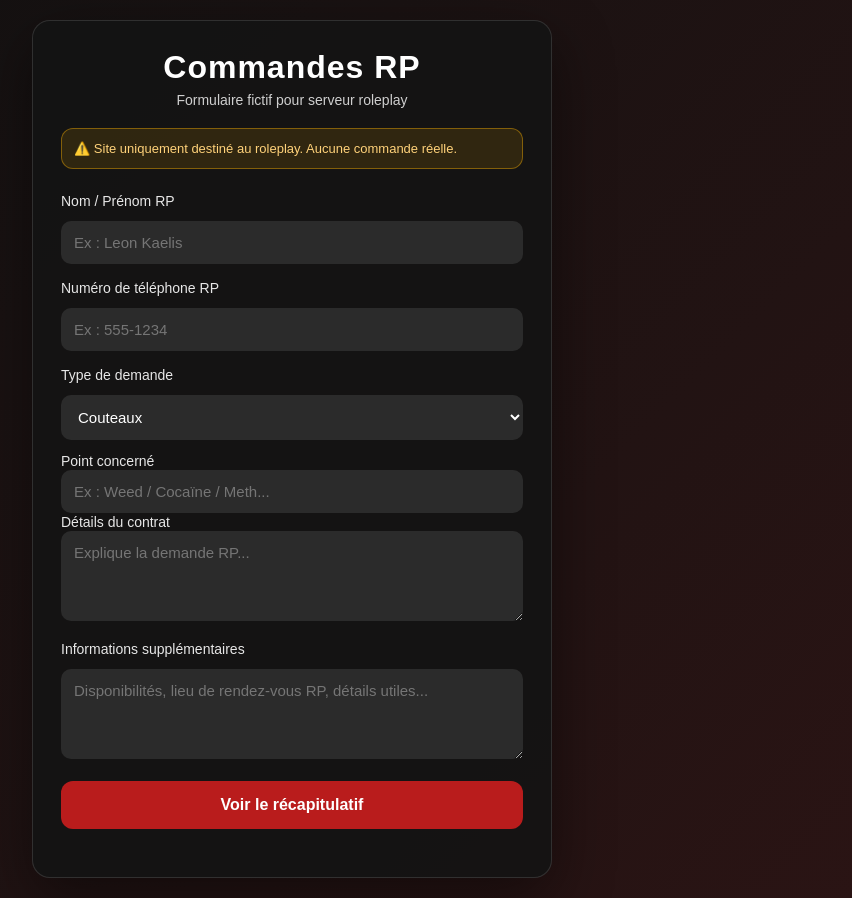
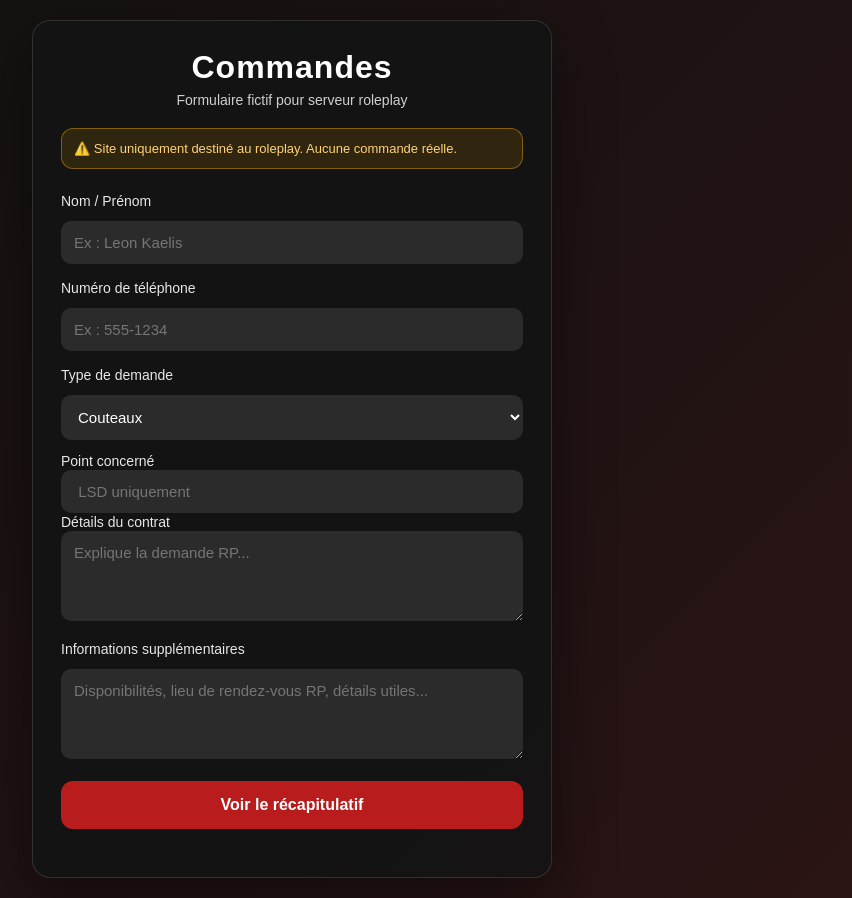
Before and after one commit to Lxxw-afk/commande-goldenspur, a plain HTML site: page index.html in a window 1280 px wide. Shown: the whole page, without its empty margins (348-1200 px from the left). Drawn offline with Linux system fonts and the light colour scheme.

Commit message:
Update index.html

```diff
--- a/index.html
+++ b/index.html
@@ -3,7 +3,7 @@
 <head>
   <meta charset="UTF-8" />
   <meta name="viewport" content="width=device-width, initial-scale=1.0" />
-  <title>Commandes RP</title>
+  <title>Commandes </title>
   <link rel="stylesheet" href="style.css" />
 </head>
 <body>
@@ -12,7 +12,7 @@
     <section class="card">
 
       <div class="header">
-        <h1>Commandes RP</h1>
+        <h1>Commandes </h1>
         <p>Formulaire fictif pour serveur roleplay</p>
       </div>
 
@@ -22,10 +22,10 @@
 
       <form id="orderForm">
 
-        <label for="clientName">Nom / Prénom RP</label>
+        <label for="clientName">Nom / Prénom </label>
         <input type="text" id="clientName" placeholder="Ex : Leon Kaelis" required />
 
-        <label for="phoneNumber">Numéro de téléphone RP</label>
+        <label for="phoneNumber">Numéro de téléphone </label>
         <input type="text" id="phoneNumber" placeholder="Ex : 555-1234" required />
 
         <label for="orderType">Type de demande</label>
@@ -35,7 +35,7 @@
         </select>
 
         <div id="knifeSection">
-          <label for="knifeQuantity">Nombre de couteaux</label>
+          <label for="knifeQuantity">Nombre de couteau</label>
           <input type="number" id="knifeQuantity" min="1" value="1" />
 
           <div class="priceBox">
@@ -45,7 +45,7 @@
 
         <div id="contractSection" class="hidden">
           <label for="contractPoint">Point concerné</label>
-          <input type="text" id="contractPoint" placeholder="Ex : Weed / Cocaïne / Meth..." />
+          <input type="text" id="contractPoint" placeholder=" LSD uniquement " />
 
           <label for="contractDetails">Détails du contrat</label>
           <textarea id="contractDetails" placeholder="Explique la demande RP..."></textarea>
```
